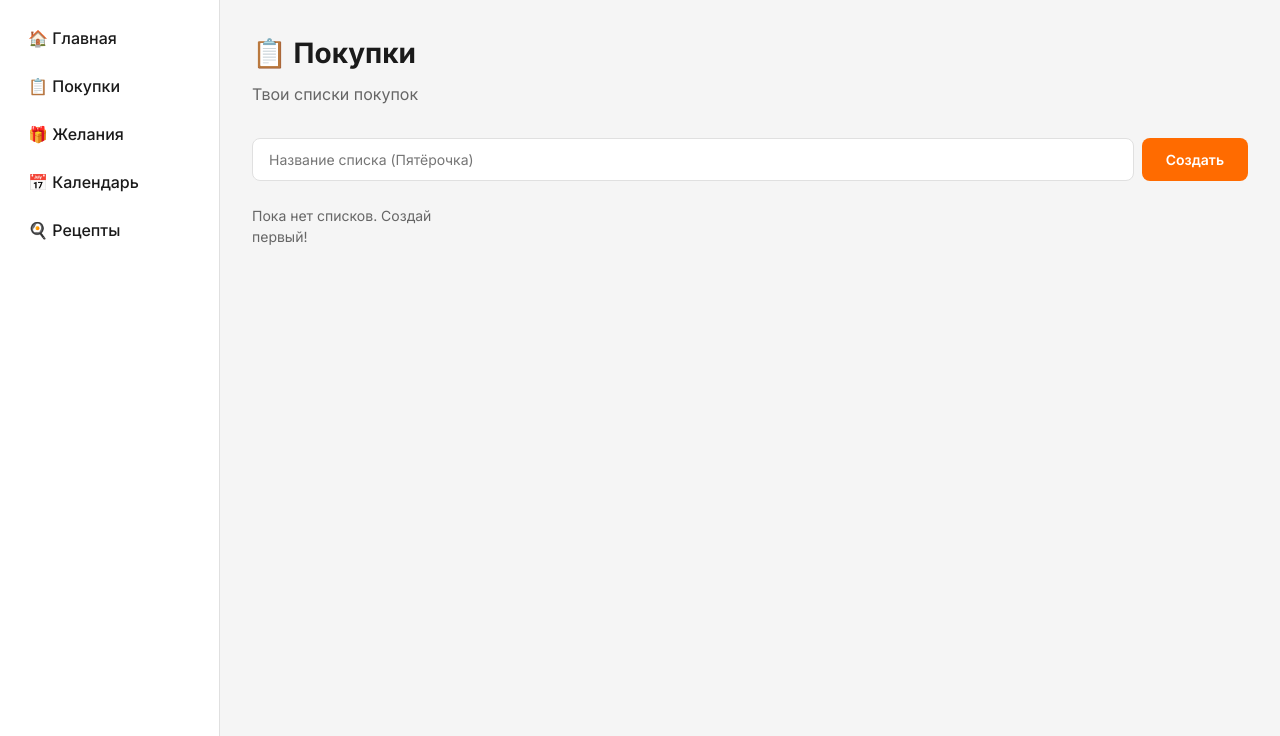
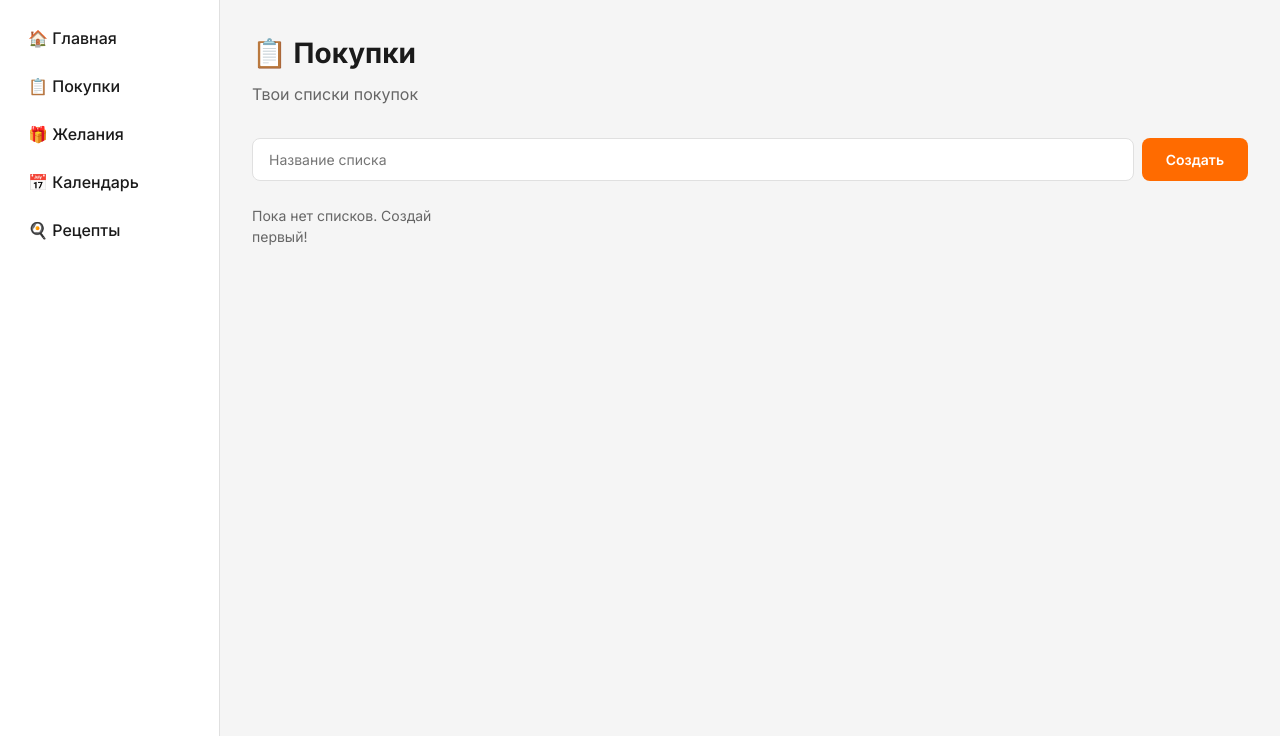
Before and after one commit to Yoshi-6767/Home-Hub, a Flask app: page /shopping in a window 1280 px wide. Shown: the part 64-800 px from the top of the page. Run offline with Flask 3, Linux system fonts and the light colour scheme; parts of the project's set-up code (start-up, migrations or seed data) failed here and were passed over.

Commit message:
Update shopping.html

```diff
--- a/templates/shopping.html
+++ b/templates/shopping.html
@@ -5,7 +5,7 @@
 <p class="subtitle">Твои списки покупок</p>
 
 <form method="POST" action="/shopping/create" class="add-form">
-    <input type="text" name="name" placeholder="Название списка (Пятёрочка)" required>
+    <input type="text" name="name" placeholder="Название списка" required>
     <button type="submit" class="btn-primary">Создать</button>
 </form>
 
```
